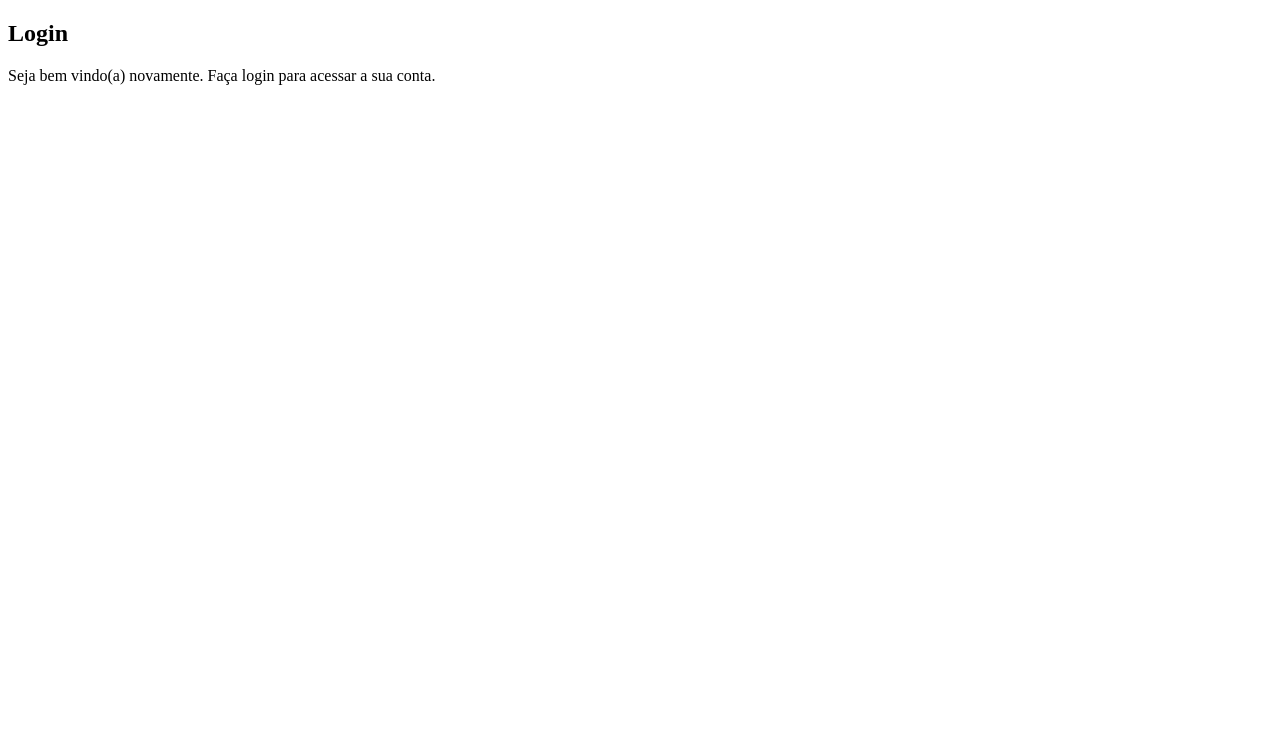
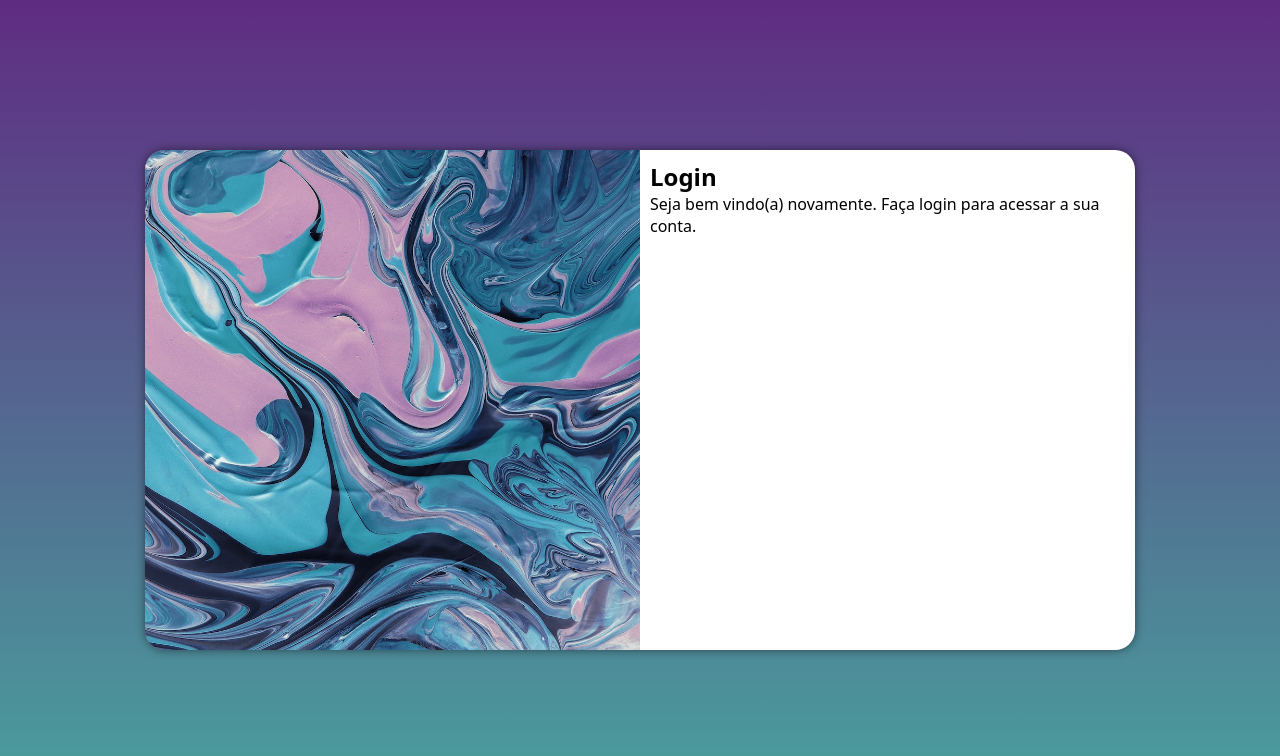
Before and after one commit to R0drigoG0mes/projeto-login, a plain HTML site: page index.html in a window 1280 px wide. Drawn offline with Linux system fonts and the light colour scheme.

Commit message:
Media Query para outras telas

```diff
--- /dev/null
+++ b/estilos/media-queries.css
@@ -0,0 +1,44 @@
+@charset "UTF-8";
+
+@media screen and (min-width:768px) and (max-width: 992px){
+    body{
+        background-image: linear-gradient(to top, var(--verde), var(--lilas));
+    }
+
+    section#login{
+        width: 80vw;
+    }
+
+    section#login > div#imagem{
+        float: left;
+        width: 30%;
+        height: 100%;
+    }
+
+    section#login > div#formulario{
+        float: right;
+        width: 70%;
+    }
+}
+
+@media screen and (min-width:993px){
+    body{
+        background-image: linear-gradient(to top, var(--verde), var(--lilas));
+    }
+
+    section#login{
+        width: 990px;
+    }
+
+    section#login > div#imagem{
+        float: left;
+        width: 50%;
+        height: 100%;
+    }
+
+    section#login > div#formulario{
+        float: right;
+        width: 50%;
+    }
+
+}
--- a/estilos/style.css
+++ b/estilos/style.css
@@ -2,6 +2,54 @@
 
 *{
     /*Paleta de Cores*/
-    --verde: #49a09d
-    --lilás: #5f2c82
+    --verde: #49a09d;
+    --lilas: #5f2c82;
+
+    font-family: system-ui, -apple-system, BlinkMacSystemFont, 'Segoe UI', Roboto, Oxygen, Ubuntu, Cantarell, 'Open Sans', 'Helvetica Neue', sans-serif;
+    padding: 0px;
+    margin: 0px;
+    box-sizing: border-box;
 }
+
+body,html{
+    background-color: var(--lilas);
+    height: 100vh;
+    width: 100vw;
+}
+
+main{
+    position: relative;
+    height: 100vh;
+    width: 100vw;
+}
+
+#login{
+    transform: translate(-50%,-50%);
+    position: absolute;
+    top: 50%;
+    left: 50%;
+    overflow: hidden;
+    background-color: white;
+    width: 250px;
+    height: 500px;
+    border-radius: 20px;
+    box-shadow: 0px 0px 10px rgba(0, 0, 0, 0.5);
+
+    transition: width .3s, height .3s;
+    transition-timing-function: ease;
+}
+
+#imagem{
+    display: block;
+    background: var(--lilas) url('../imagens/pexels-anni-roenkae-2693212.jpg') no-repeat;
+
+    background-size: cover;
+    background-position: center center;
+
+    height: 200px;
+}
+
+#formulario{
+    padding: 10px;
+    display: block;
+}
--- a/index.html
+++ b/index.html
@@ -5,6 +5,7 @@
     <meta http-equiv="X-UA-Compatible" content="IE=edge">
     <meta name="viewport" content="width=device-width, initial-scale=1.0">
     <title>Document</title>
+    <link rel="stylesheet" href="estilos/media-queries.css">
     <link rel="stylesheet" href="estilos/style.css">
 </head>
 <body>
```
